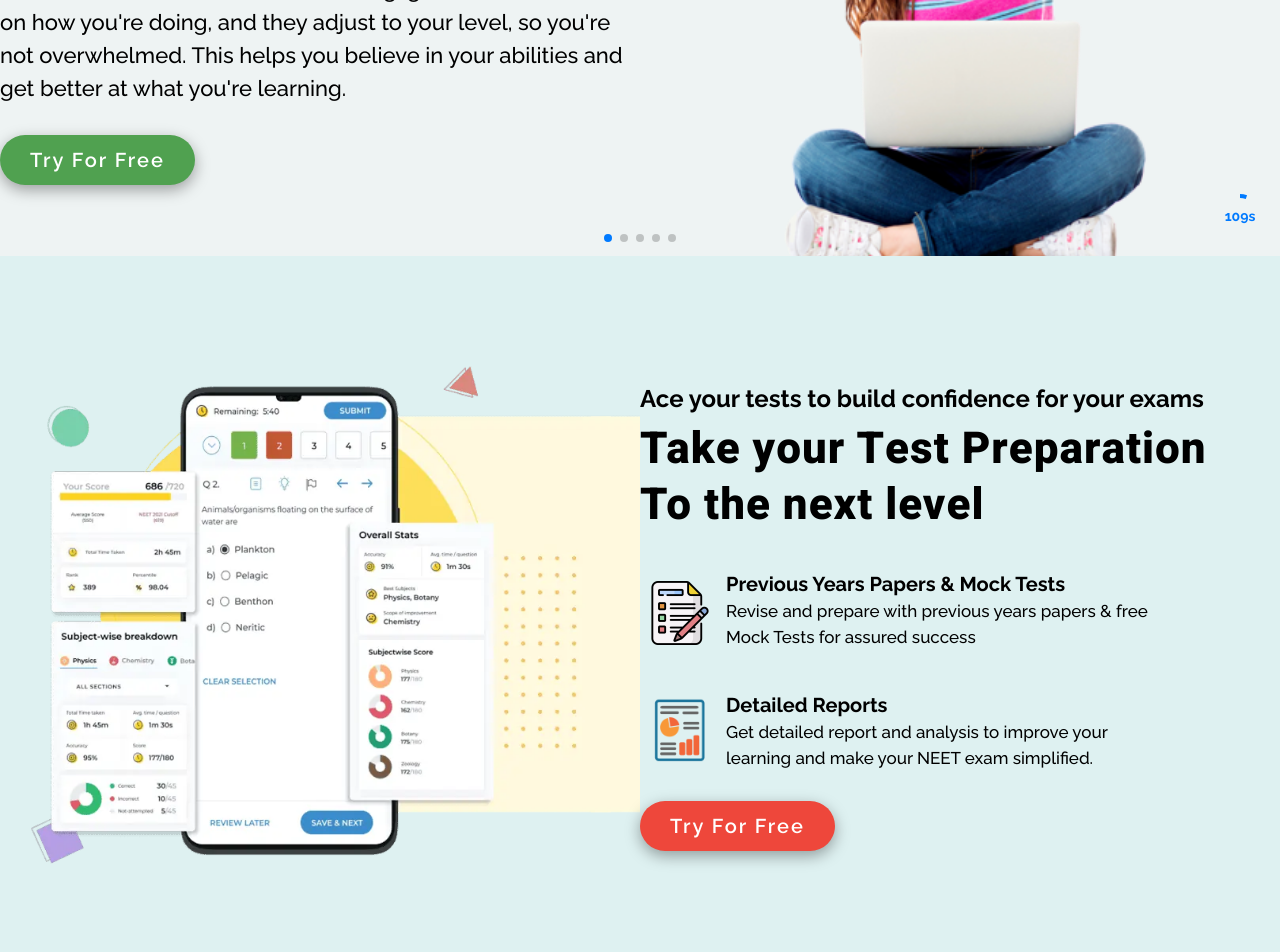
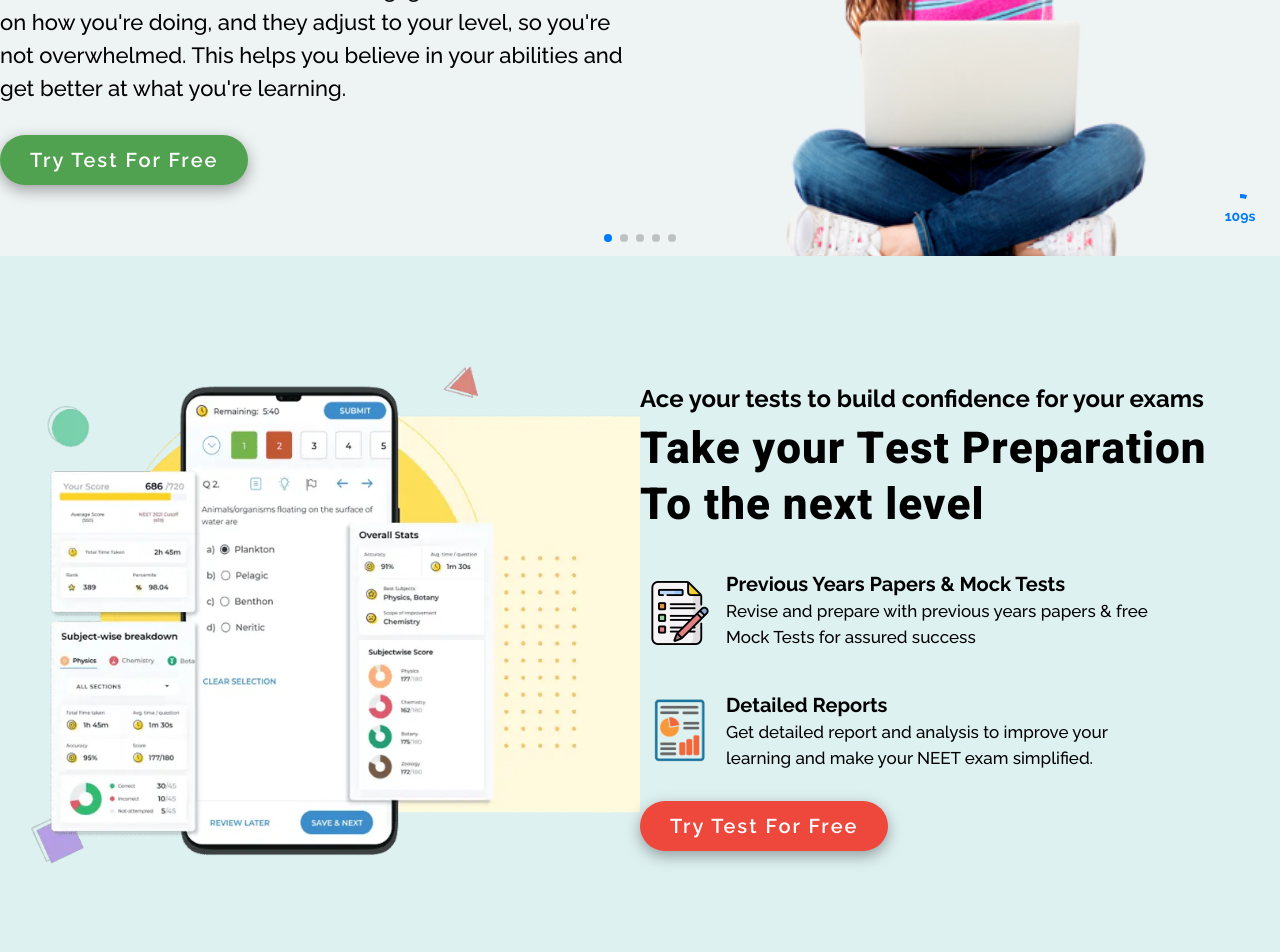
Before and after one commit to abhinavbgpgit/onlineTest, a React (Create React App) app: page / in a window 1280 px wide. Shown: the part 440-1392 px from the top of the page. Built offline with nearby package versions, Linux system fonts and the light colour scheme.

Commit message:
changed button text to Try Test For Free

```diff
--- a/src/components/slids/Slid1.js
+++ b/src/components/slids/Slid1.js
@@ -18,7 +18,7 @@ const Slid1 = () => {
               This helps you believe in your abilities and get better at what
               you're learning.
             </div>
-            <div className="slid_button">Try For Free </div>
+            <div className="slid_button">Try Test For Free </div>
           </div>
         </div>
         <div className="slid_right">
--- a/src/components/slids/Slid2.js
+++ b/src/components/slids/Slid2.js
@@ -17,7 +17,7 @@ const Slid2 = () => {
               allowing you to approach the test with confidence and perform at
               your best.
             </div>
-            <div className="slid_button">Try For Free </div>
+            <div className="slid_button">Try Test For Free</div>
           </div>
         </div>
         <div className="slid_right">
--- a/src/components/slids/Slid3.js
+++ b/src/components/slids/Slid3.js
@@ -18,7 +18,7 @@ const Slid3 = () => {
               learning and training to enhance their overall competence and
               performance.
             </div>
-            <div className="slid_button">Try For Free </div>
+            <div className="slid_button">Try Test For Free</div>
           </div>
         </div>
         <div className="slid_right">
--- a/src/components/slids/Slid4.js
+++ b/src/components/slids/Slid4.js
@@ -20,7 +20,7 @@ const Slid4 = () => {
                 encourages students to make real-time adjustments to enhance
                 their understanding and mastery of the subject matter.
             </div>
-            <div className="slid_button">Try For Free </div>
+            <div className="slid_button">Try Test For Free</div>
           </div>
         </div>
         <div className="slid_right">
--- a/src/components/slids/Slid5.js
+++ b/src/components/slids/Slid5.js
@@ -17,7 +17,7 @@ const Slid5 = () => {
                 familiarity enhances their test-taking confidence and can lead
                 to improved performance on future assessments.
             </div>
-            <div className="slid_button">Try For Free </div>
+            <div className="slid_button">Try Test For Free</div>
           </div>
         </div>
         <div className="slid_right">
--- a/src/pages/home/TestPreparation.js
+++ b/src/pages/home/TestPreparation.js
@@ -27,7 +27,7 @@ const TestPreparation = () => {
     <p className='text-[17px]'>Get detailed report and analysis to improve your learning and make your NEET exam simplified.</p>
   </div>
 </div>
-<div className="testPreparation_button">Try For Free </div>
+<div className="testPreparation_button">Try Test For Free</div>
 
   </div>
 
```
